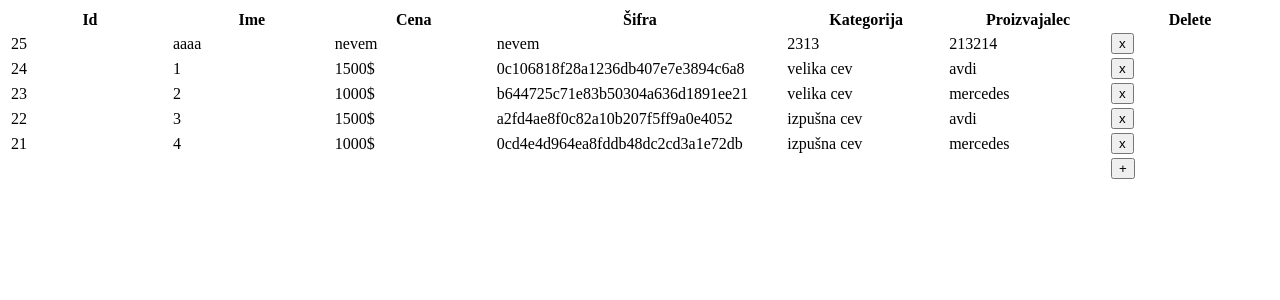
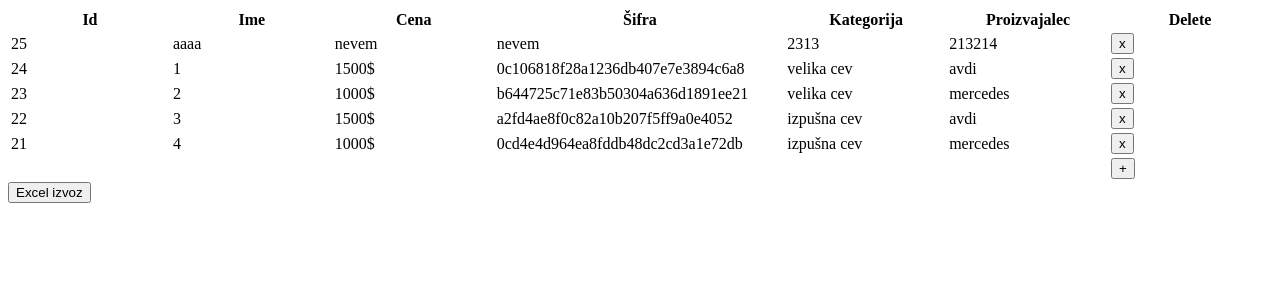
Before and after one commit to Zanz2/phpexcelldelo, a PHP site: page /select.php in a window 1280 px wide. Shown: the top 300 px of the page. Run offline with PHP 8.4, Linux system fonts and the light colour scheme; data comes from the database, SQL or seed files in the repository.

Commit message:
dodav table export

```diff
--- a/livetable/select.php
+++ b/livetable/select.php
@@ -1,11 +1,12 @@
 <?php
+header('Content-Type: text/html; charset=utf-8');
  $connect = mysqli_connect("localhost", "root", "burek123", "phpexcelltest");
  $output = '';
  $sql = "SELECT * FROM ostalo ORDER BY id DESC";
  $result = mysqli_query($connect, $sql);
  $output .= '
       <div class="table-responsive">
-           <table class="table table-bordered">
+           <table class="table table-bordered" id="table2excel">
                 <tr>
                      <th width="10%">Id</th>
                      <th width="10%">Ime</th>
@@ -53,3 +54,21 @@
       </div>';
  echo $output;
  ?>
+
+<!--FUNKCIJA ZA TABLE -> EXCEL -->
+ <script type="text/javascript">
+        var tableToExcel = (function() {
+          var uri = 'data:application/vnd.ms-excel;base64,'
+            , template = '<html xmlns:o="urn:schemas-microsoft-com:office:office" xmlns:x="urn:schemas-microsoft-com:office:excel" xmlns="http://www.w3.org/TR/REC-html40"><meta http-equiv="content-type" content="application/vnd.ms-excel; charset=UTF-8"><head><!--[if gte mso 9]><xml><x:ExcelWorkbook><x:ExcelWorksheets><x:ExcelWorksheet><x:Name>{worksheet}</x:Name><x:WorksheetOptions><x:DisplayGridlines/></x:WorksheetOptions></x:ExcelWorksheet></x:ExcelWorksheets></x:ExcelWorkbook></xml><![endif]--></head><body><table>{table}</table></body></html>'
+            , base64 = function(s) { return window.btoa(unescape(encodeURIComponent(s))) }
+            , format = function(s, c) { return s.replace(/{(\w+)}/g, function(m, p) { return c[p]; }) }
+          return function(table, name) {
+            if (!table.nodeType) table = document.getElementById(table)
+            var ctx = {worksheet: name || 'Worksheet', table: table.innerHTML}
+            window.location.href = uri + base64(format(template, ctx))
+          }
+        })()
+        </script>
+
+
+        <button onclick="tableToExcel(table2excel);">Excel izvoz</button>
```
Also changed, not shown: livetable/index.php (line endings or trailing spaces).
